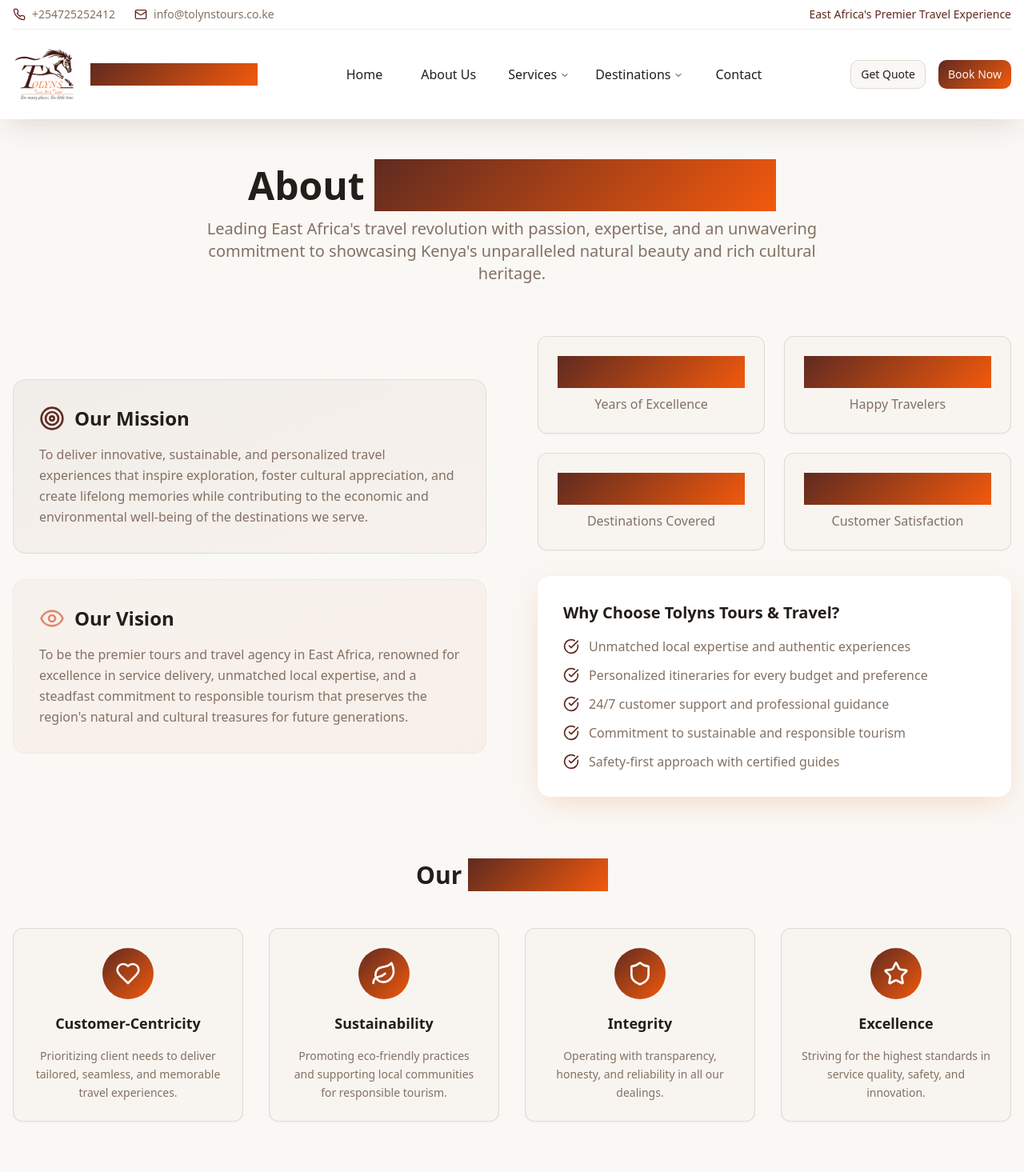
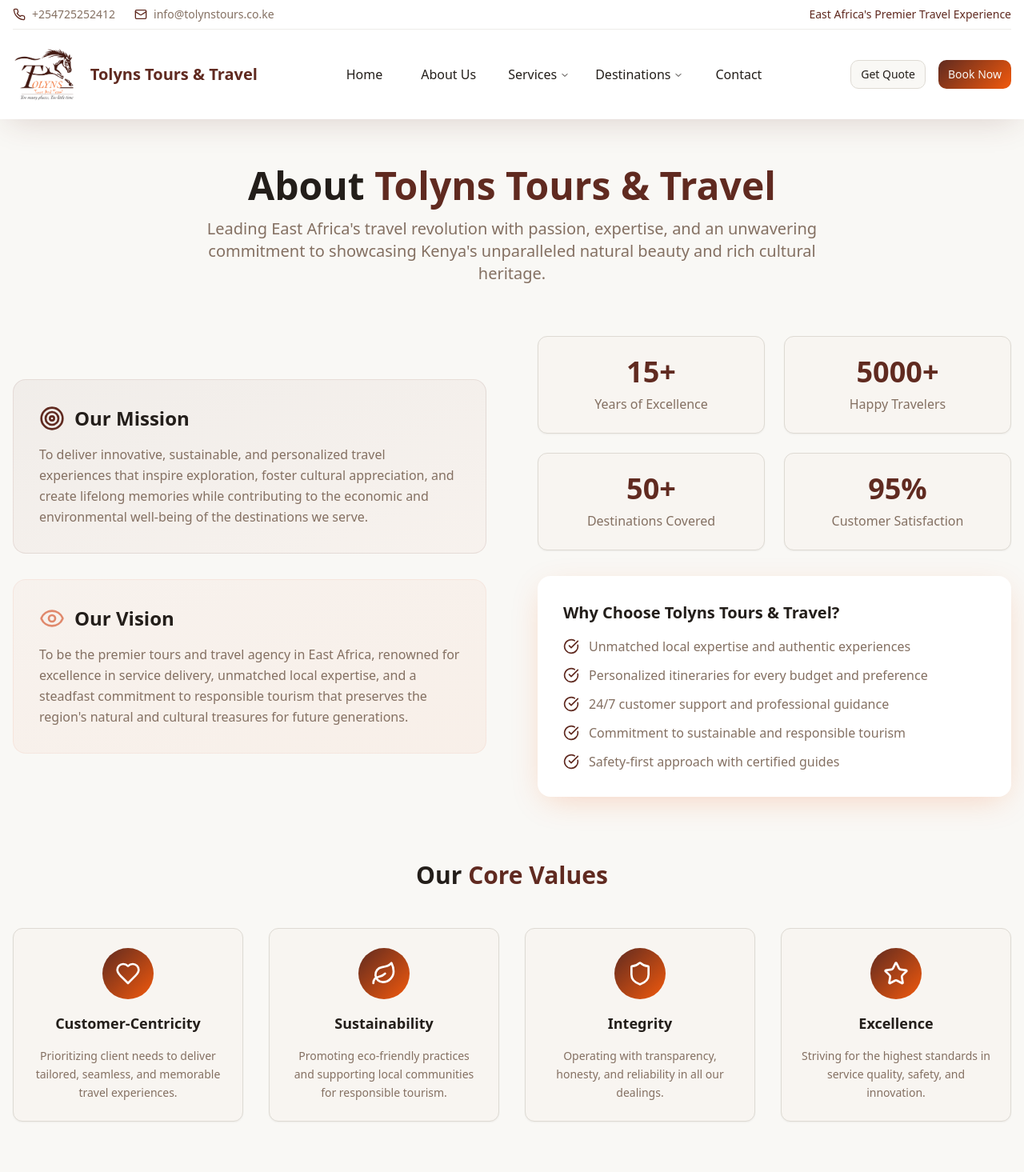
Before and after one commit to olivionate/tolyns-tours-and-travel, a React (Vite) app: page /about-us in a window 1280 px wide. Shown: the top 1465 px of the page at 80% size. Built offline with nearby package versions, Linux system fonts and the light colour scheme; the HTML template or start-up script is replaced by a standard one.

Commit message:
Remove blocking banners

```diff
--- a/src/components/About.tsx
+++ b/src/components/About.tsx
@@ -40,7 +40,7 @@ const About = () => {
         {/* Section Header */}
         <div className="text-center mb-16">
           <h2 className="text-4xl md:text-5xl font-bold text-foreground mb-4">
-            About <span className="bg-gradient-safari bg-clip-text text-transparent">Tolyns Tours & Travel</span>
+            About <span className="text-primary">Tolyns Tours & Travel</span>
           </h2>
           <p className="text-xl text-muted-foreground max-w-3xl mx-auto">
             Leading East Africa's travel revolution with passion, expertise, and an unwavering commitment to
@@ -82,7 +82,7 @@ const About = () => {
               {achievements.map((achievement, index) => (
                 <Card key={index} className="text-center p-6 hover:shadow-safari transition-all duration-300 transform hover:-translate-y-1">
                   <CardContent className="p-0">
-                    <div className="text-3xl md:text-4xl font-bold bg-gradient-safari bg-clip-text text-transparent mb-2">
+                    <div className="text-3xl md:text-4xl font-bold text-primary mb-2">
                       {achievement.number}
                     </div>
                     <div className="text-muted-foreground font-medium">
@@ -116,7 +116,7 @@ const About = () => {
         {/* Core Values */}
         <div className="mb-16">
           <h3 className="text-3xl font-bold text-center text-foreground mb-12">
-            Our <span className="bg-gradient-safari bg-clip-text text-transparent">Core Values</span>
+            Our <span className="text-primary">Core Values</span>
           </h3>
           <div className="grid grid-cols-1 md:grid-cols-2 lg:grid-cols-4 gap-8">
             {values.map((value, index) => (
--- a/src/components/Contact.tsx
+++ b/src/components/Contact.tsx
@@ -57,7 +57,7 @@ const Contact = () => {
         {/* Section Header */}
         <div className="text-center mb-16">
           <h2 className="text-4xl md:text-5xl font-bold text-foreground mb-4">
-            Get In <span className="bg-gradient-safari bg-clip-text text-transparent">Touch</span>
+            Get In <span className="text-primary">Touch</span>
           </h2>
           <p className="text-xl text-muted-foreground max-w-3xl mx-auto">
             Ready to embark on your African adventure? Our travel experts are here to help you
--- a/src/components/Destinations.tsx
+++ b/src/components/Destinations.tsx
@@ -101,7 +101,7 @@ const Destinations = () => {
         {/* Section Header */}
         <div className="text-center mb-16">
           <h2 className="text-4xl md:text-5xl font-bold text-foreground mb-4">
-            Our <span className="bg-gradient-safari bg-clip-text text-transparent">Destinations</span>
+            Our <span className="text-primary">Destinations</span>
           </h2>
           <p className="text-xl text-muted-foreground max-w-3xl mx-auto">
             From the rolling savannahs of the Maasai Mara to the pristine beaches of the Indian Ocean,
@@ -184,7 +184,7 @@ const Destinations = () => {
         {/* Regional Overview */}
         <div className="bg-white rounded-2xl p-8 shadow-sunset">
           <h3 className="text-2xl font-bold text-center text-foreground mb-8">
-            Explore Kenya by <span className="bg-gradient-safari bg-clip-text text-transparent">Region</span>
+            Explore Kenya by <span className="text-primary">Region</span>
           </h3>
           <div className="grid grid-cols-1 md:grid-cols-2 lg:grid-cols-5 gap-6">
             {regions.map((region, index) => (
--- a/src/components/Header.tsx
+++ b/src/components/Header.tsx
@@ -87,7 +87,7 @@ const Header = () => {
               alt="Tolyns Tours & Travel"
               className="h-12 sm:h-16 md:h-20 w-auto"
             />
-            <h1 className="text-sm sm:text-base md:text-xl font-bold bg-gradient-safari bg-clip-text text-transparent leading-tight">
+            <h1 className="text-sm sm:text-base md:text-xl font-bold text-primary leading-tight">
               Tolyns Tours & Travel
             </h1>
           </div>
--- a/src/components/Services.tsx
+++ b/src/components/Services.tsx
@@ -82,7 +82,7 @@ const Services = () => {
         {/* Section Header */}
         <div className="text-center mb-16">
           <h2 className="text-4xl md:text-5xl font-bold text-foreground mb-4">
-            Our <span className="bg-gradient-safari bg-clip-text text-transparent">Services</span>
+            Our <span className="text-primary">Services</span>
           </h2>
           <p className="text-xl text-muted-foreground max-w-3xl mx-auto">
             From thrilling wildlife safaris to relaxing beach getaways, we offer comprehensive travel experiences
--- a/src/components/Testimonials.tsx
+++ b/src/components/Testimonials.tsx
@@ -66,7 +66,7 @@ const Testimonials = () => {
         {/* Section Header */}
         <div className="text-center mb-16">
           <h2 className="text-4xl md:text-5xl font-bold text-foreground mb-4">
-            What Our <span className="bg-gradient-safari bg-clip-text text-transparent">Travelers Say</span>
+            What Our <span className="text-primary">Travelers Say</span>
           </h2>
           <p className="text-xl text-muted-foreground max-w-3xl mx-auto">
             Don't just take our word for it. Here's what our adventurous travelers have to say about
@@ -78,7 +78,7 @@ const Testimonials = () => {
         <div className="grid grid-cols-2 md:grid-cols-4 gap-8 mb-16">
           {stats.map((stat, index) => (
             <div key={index} className="text-center">
-              <div className="text-3xl md:text-4xl font-bold bg-gradient-safari bg-clip-text text-transparent mb-2">
+              <div className="text-3xl md:text-4xl font-bold text-primary mb-2">
                 {stat.number}
               </div>
               <div className="text-muted-foreground font-medium">
--- a/src/pages/SafetyGuidelines.tsx
+++ b/src/pages/SafetyGuidelines.tsx
@@ -114,7 +114,7 @@ const SafetyGuidelines = () => {
                 <Shield className="w-8 h-8 text-white" />
               </div>
               <h1 className="text-4xl md:text-5xl font-bold text-foreground mb-6">
-                Safety <span className="bg-gradient-safari bg-clip-text text-transparent">Guidelines</span>
+                Safety <span className="text-primary">Guidelines</span>
               </h1>
               <p className="text-xl text-muted-foreground leading-relaxed">
                 Your safety is our top priority. We maintain the highest safety standards across all our tours
--- a/src/pages/Sustainability.tsx
+++ b/src/pages/Sustainability.tsx
@@ -88,7 +88,7 @@ const Sustainability = () => {
                 <Leaf className="w-8 h-8 text-white" />
               </div>
               <h1 className="text-4xl md:text-5xl font-bold text-foreground mb-6">
-                Our Commitment to <span className="bg-gradient-safari bg-clip-text text-transparent">Sustainability</span>
+                Our Commitment to <span className="text-primary">Sustainability</span>
               </h1>
               <p className="text-xl text-muted-foreground leading-relaxed">
                 At Tolyns Tours & Travel, we believe that tourism should benefit not only travelers but also
```
